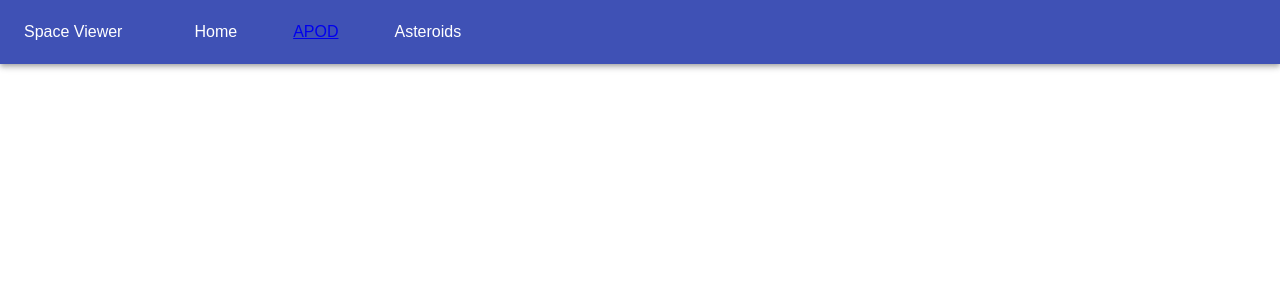
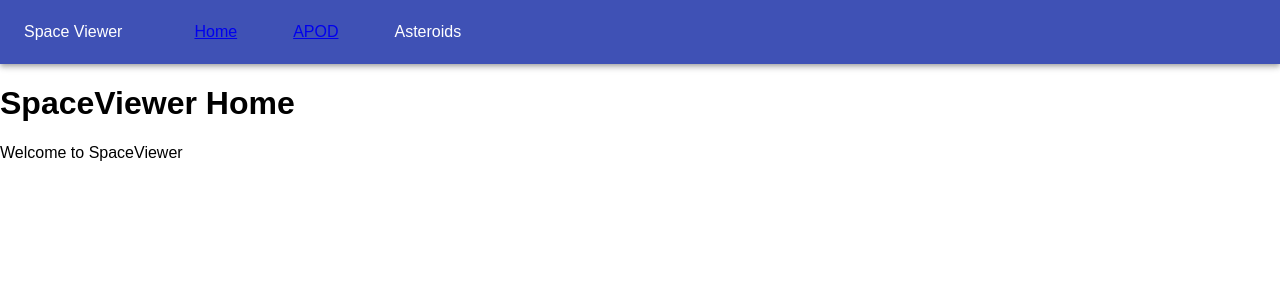
Before and after one commit to antoniocapizzi95/spaceviewer, a React (Create React App) app: page / in a window 1280 px wide. Shown: the top 300 px of the page. Built offline with nearby package versions, Linux system fonts and the light colour scheme.

Commit message:
added home

```diff
--- a/src/App.js
+++ b/src/App.js
@@ -2,8 +2,8 @@ import React, { Component } from 'react';
 import AppBar from '@material-ui/core/AppBar';
 import Toolbar from '@material-ui/core/Toolbar'
 import TypoGraphy from '@material-ui/core/Typography';
-import NavBar from './components/navbar.js';
 import Apod from './components/apod/apod.js'
+import Home from './components/home.js'
 import {
   Route,
   NavLink,
@@ -18,6 +18,7 @@ class App extends Component {
   render() {
     return (
         <div>
+          <HashRouter>
             <AppBar color="primary" position="static">
               <Toolbar>
                 <TypoGraphy variant="title"
@@ -25,13 +26,13 @@ class App extends Component {
                 >
                   Space Viewer
                 </TypoGraphy>
-              <HashRouter>
+
                   <List component="nav">
                     <ListItem component="div">
 
                       <ListItemText inset>
                         <TypoGraphy color="inherit" variant="title">
-                        Home
+                          <NavLink to="/"> Home </NavLink>
                         </TypoGraphy>
                       </ListItemText>
 
@@ -49,12 +50,13 @@ class App extends Component {
                       </ListItemText>
                     </ListItem>
                   </List>
+              </Toolbar>
+            </AppBar>
             <div className="content">
+              <Route path="/" component={Home}/>
               <Route path="/apod" component={Apod}/>
             </div>
           </HashRouter>
-            </Toolbar>
-          </AppBar>
         </div>
     );
   }
--- /dev/null
+++ b/src/components/home.js
@@ -0,0 +1,16 @@
+import React, { Component } from "react";
+
+class Home extends Component {
+
+    render() {
+        return (
+            <div>
+                <h1>SpaceViewer Home</h1>
+                <div>
+                    Welcome to SpaceViewer
+                </div>
+            </div>
+        );
+    }
+}
+export default Home;
--- a/src/components/navbar.js
+++ /dev/null
@@ -1,49 +0,0 @@
-import React, { Component } from 'react';
-import List from '@material-ui/core/List';
-import ListItem from '@material-ui/core/ListItem';
-import ListItemText from '@material-ui/core/ListItemText';
-import TypoGraphy from '@material-ui/core/Typography';
-//import ListItemIcon from '@material-ui/core/ListItemIcon';
-//import { Home, Book, AccountBox } from '@material-ui/icons';
-
-class NavBar extends Component {
-
-    constructor(props) {
-        super(props);
-        // This binding is necessary to make `this` work in the callback
-        this.handleClick = this.handleClick.bind(this);
-    }
-    handleClick() {
-        console.log("ciao");
-    }
-    render() {
-        return (
-            <List component="nav">
-                <ListItem component="div">
-
-                    <ListItemText inset onClick={this.handleClick}>
-                        <TypoGraphy color="inherit" variant="title">
-                            Home
-                        </TypoGraphy>
-                    </ListItemText>
-
-
-                    <ListItemText inset>
-                        <TypoGraphy color="inherit" variant="title">
-                            APOD
-                        </TypoGraphy>
-                    </ListItemText>
-
-                    <ListItemText inset>
-                        <TypoGraphy color="inherit" variant="title">
-                            Asteroids
-                        </TypoGraphy>
-                    </ListItemText>
-                </ListItem>
-            </List>
-        );
-    }
-}
-
-
-export default NavBar;
```
Lines whose indentation alone changed are shown as unchanged.
